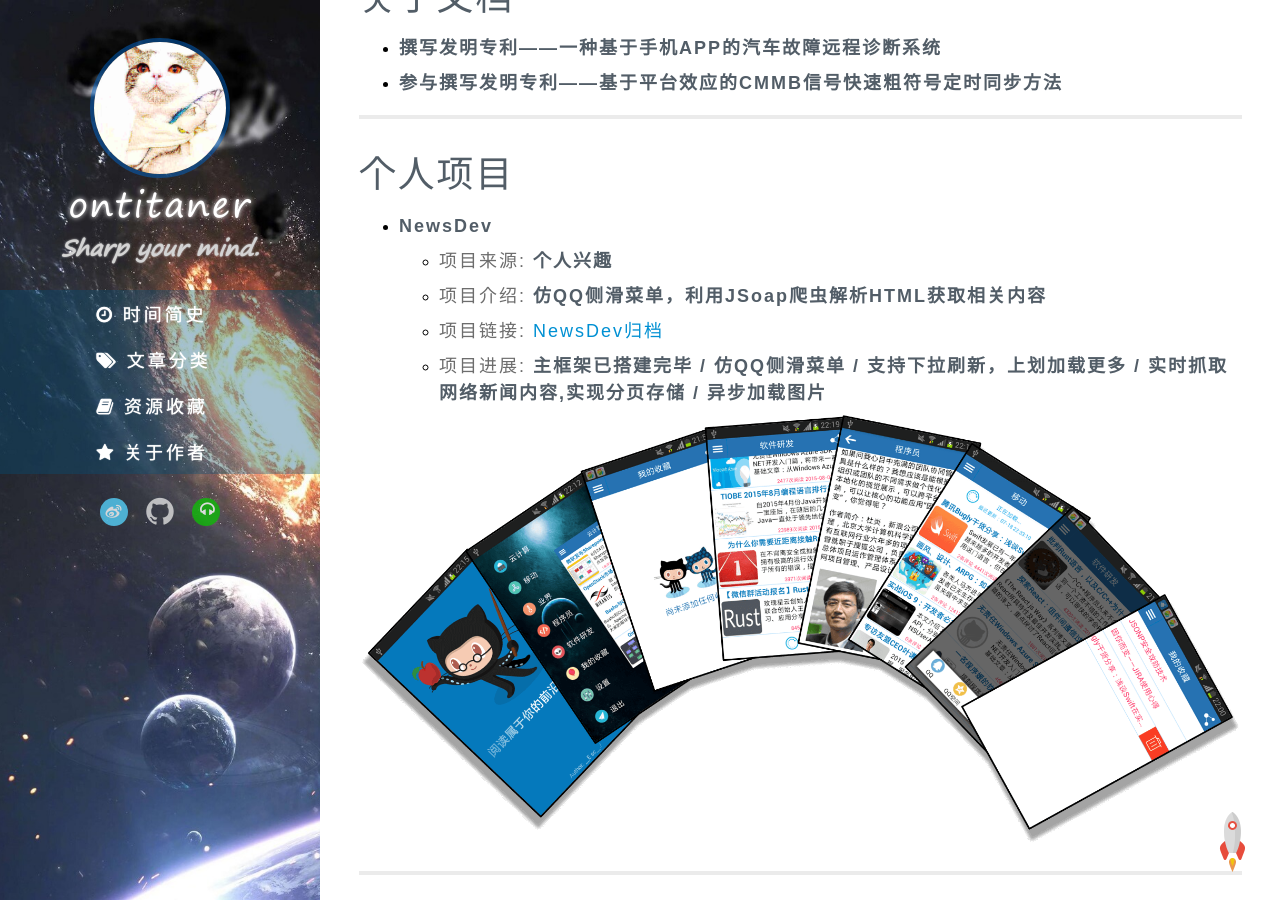
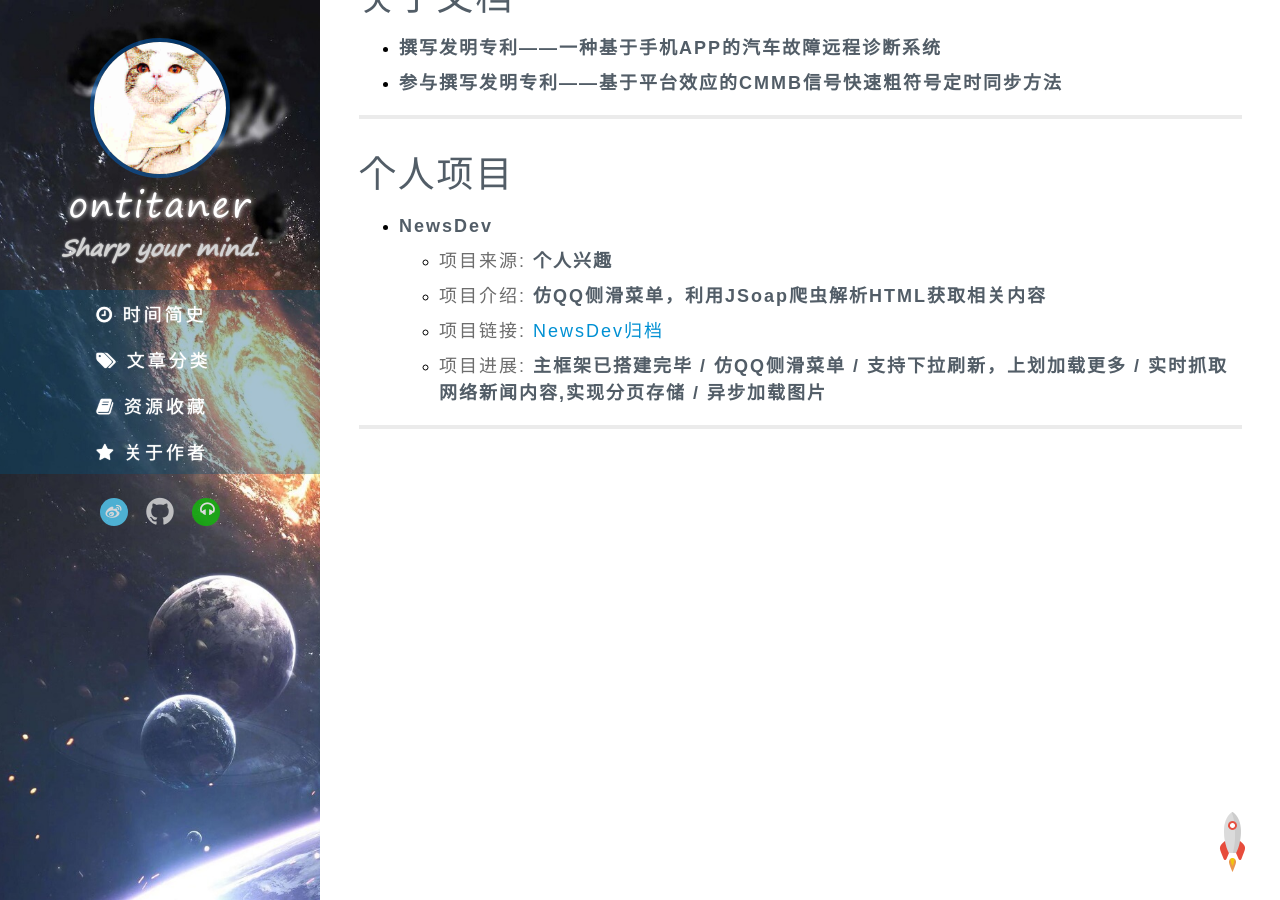
Before and after one commit to ontitaner/ontitaner.github.io, a Jekyll site: the page built from page/about.md, in a window 1280 px wide and 900 px high, scrolled down 1384 px. Built offline with Jekyll 4.4.1, drawn with Linux system fonts in a browser that asks for light colours; some web fonts are replaced.

Commit message:
Update about.md

```diff
--- a/page/about.md
+++ b/page/about.md
@@ -107,6 +107,4 @@ blockquote p {
 
   - 项目进展: **主框架已搭建完毕 / 仿QQ侧滑菜单 / 支持下拉刷新，上划加载更多 / 实时抓取网络新闻内容,实现分页存储 / 异步加载图片**
 
-![NewsDev](/res/img/blog/2015/07/27/NewsDev.png)
-
 ---
```
